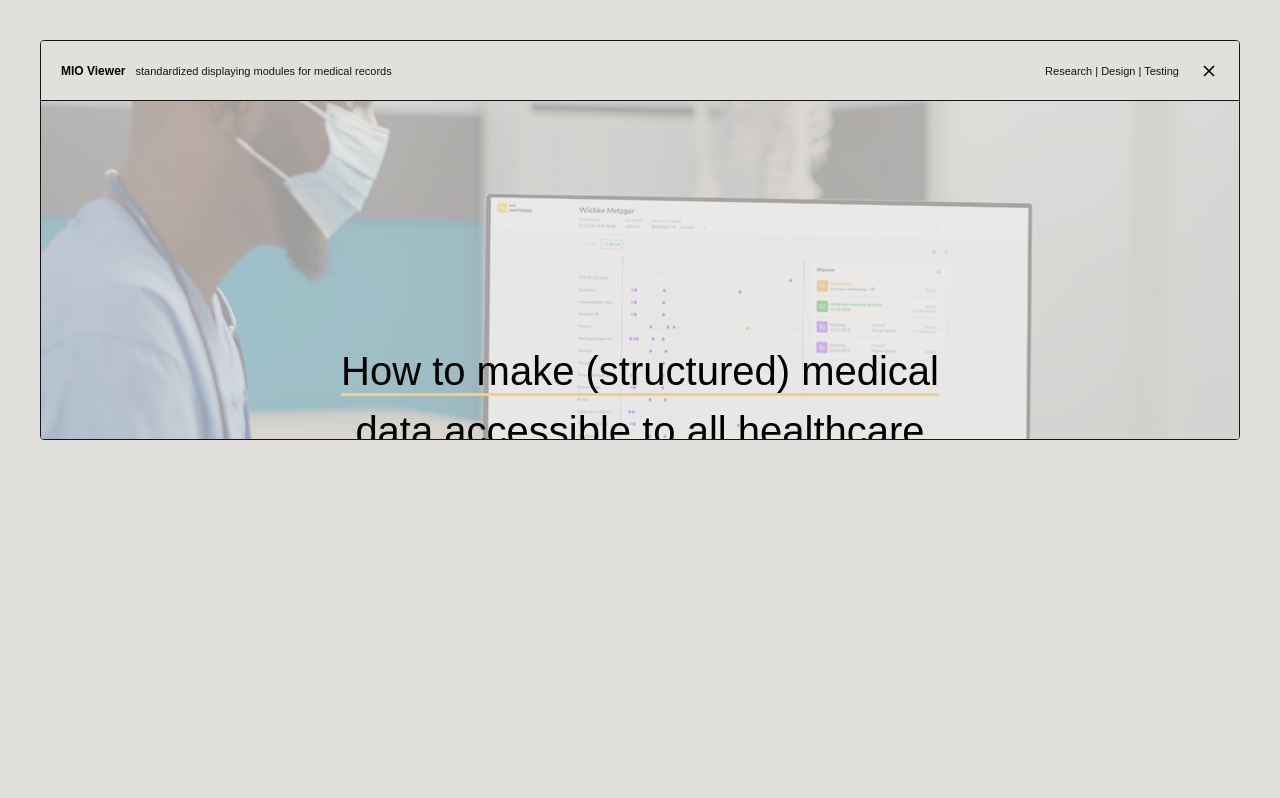
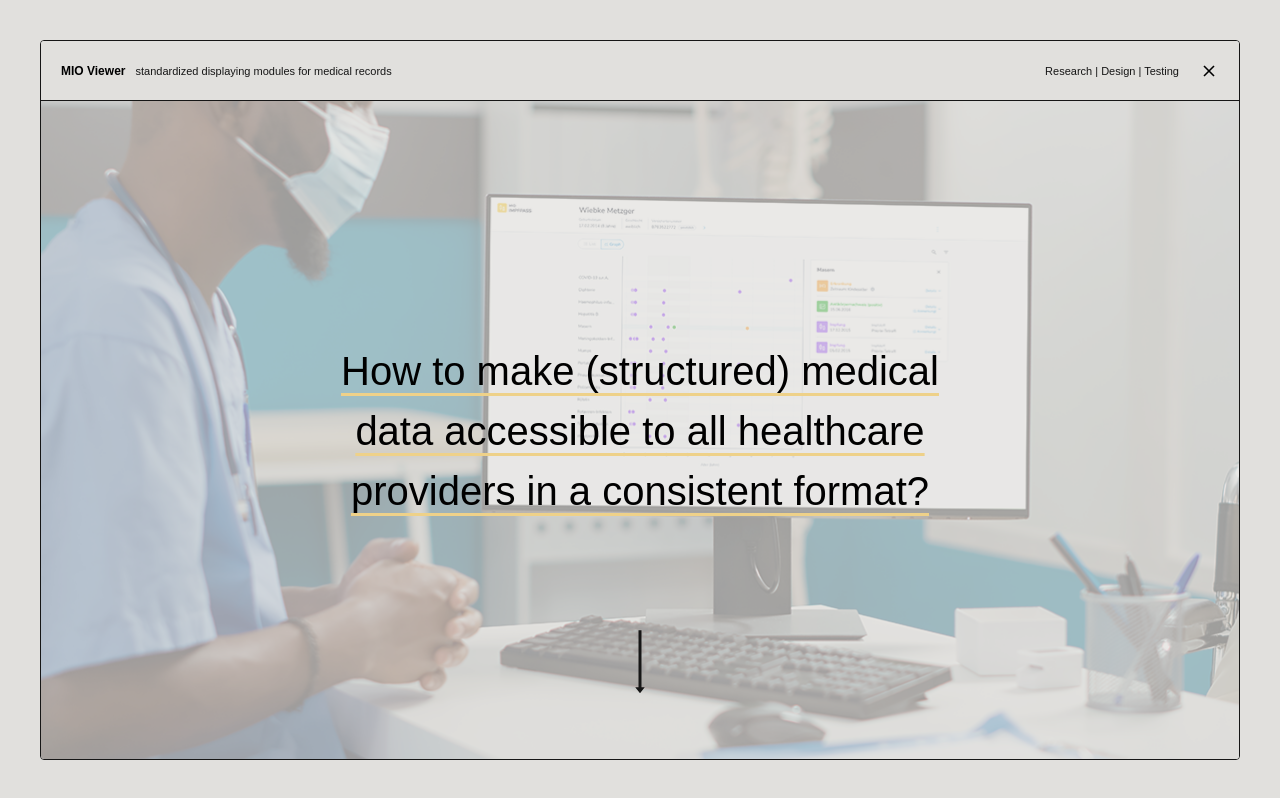
Before and after one commit to LMRBLN/my-website-2025, a React (Create React App) app: page /projects/mioviewer in a window 1280 px wide. Built offline with nearby package versions, Linux system fonts and the light colour scheme.

Commit message:
test für projektanzeige auf mobile

```diff
--- a/src/components/ProjectModal/ProjectModal.module.css
+++ b/src/components/ProjectModal/ProjectModal.module.css
@@ -18,7 +18,7 @@
     position: absolute;
     width: calc(100vw - 80px);
     top: 40px;
-    height: calc(100dvh - 400px);
+    height: calc(100dvh - 80px);
     overflow: hidden;
     display: flex;
     flex-direction: column;
@@ -54,7 +54,7 @@
     overflow: hidden;
     position: relative;
     /* height: calc(100% +20px); */
-    height: calc(100vh - 80px - 60px);
+    height: calc(100dvh - 80px - 60px);
 }
 
 .image {
@@ -216,7 +216,7 @@
     .content {
         width: calc(100vw - 40px);
         top: 20px;
-        height: calc(100vh - 40px);
+        height: calc(100dvh - 40px);
     }
 
     .scrollContent section > * {
@@ -227,7 +227,7 @@
         overflow: hidden;
         position: relative;
         /* height: calc(100% +20px); */
-        height: calc(100vh - 80px - 20px);
+        height: calc(100dvh - 80px - 20px);
     }
  }
 
```
